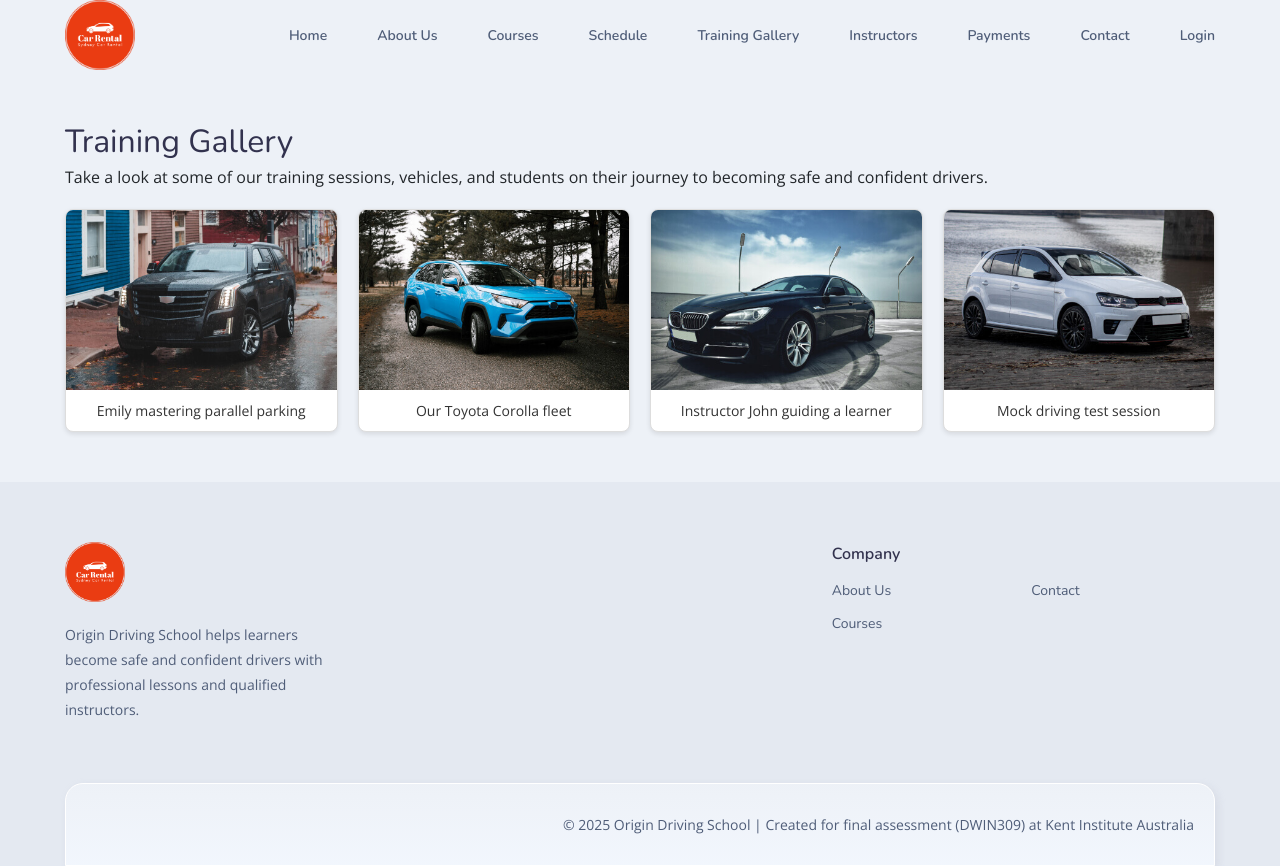
After one commit to shahrukhsiddique888/driving_school_php, a PHP site: page /gallery.php in a window 1280 px wide. The commit adds this page. Run offline with PHP 8.4, Linux system fonts and the light colour scheme.

Commit message:
traning gallery

```diff
--- a/origin_driving_school/assets/css/style.css
+++ b/origin_driving_school/assets/css/style.css
@@ -179,6 +179,7 @@ html {
 body {
   background: var(--alice-blue-1);
   overflow-x: hidden;
+  padding-top: 70px;
 }
 
 ::-webkit-scrollbar {
@@ -214,7 +215,7 @@ nav ul li ul li a:hover {
     background-color: #f0f0f0;
 }
 
-.container { padding-inline: 15px; }
+.container { padding-inline: 10px; }
 
 button, a { transition: var(--transition); }
 
@@ -1249,3 +1250,32 @@ button, a { transition: var(--transition); }
   .footer-list:last-of-type { width: 33.33%; }
 
 }
+
+.gallery-grid {
+  display: grid;
+  grid-template-columns: repeat(auto-fill, minmax(250px, 1fr));
+  gap: 20px;
+  margin-top: 20px;
+}
+
+.gallery-item {
+  border: 1px solid #ddd;
+  border-radius: 8px;
+  overflow: hidden;
+  background: #fff;
+  text-align: center;
+  box-shadow: 0 2px 5px rgba(0,0,0,0.1);
+}
+
+.gallery-item img {
+  width: 100%;
+  height: 180px;
+  object-fit: cover;
+  display: block;
+}
+
+.gallery-item p {
+  padding: 10px;
+  font-size: 14px;
+  color: #333;
+}
--- /dev/null
+++ b/origin_driving_school/gallery.php
@@ -0,0 +1,47 @@
+<?php
+include "includes/header.php";
+?>
+
+<main>
+  <section class="section gallery">
+    <div class="container">
+      <h2 class="h2 section-title">Training Gallery</h2>
+      <p class="section-text">
+        Take a look at some of our training sessions, vehicles, and students on
+        their journey to becoming safe and confident drivers.
+      </p>
+
+      <div class="gallery-grid">
+        <!-- Gallery Item 1 -->
+        <div class="gallery-item">
+          <img src="assets/images/car-4.jpg" alt="Student learning parallel parking">
+          <p>Emily mastering parallel parking</p>
+        </div>
+
+        <!-- Gallery Item 2 -->
+        <div class="gallery-item">
+          <img src="assets/images/car-1.jpg" alt="Training vehicle">
+          <p>Our Toyota Corolla fleet</p>
+        </div>
+
+        <!-- Gallery Item 3 -->
+        <div class="gallery-item">
+          <img src="assets/images/car-2.jpg" alt="Instructor guiding student">
+          <p>Instructor John guiding a learner</p>
+        </div>
+
+        <!-- Gallery Item 4 -->
+        <div class="gallery-item">
+          <img src="assets/images/car-3.jpg" alt="Mock driving test">
+          <p>Mock driving test session</p>
+        </div>
+
+        <!-- Add more items as needed -->
+      </div>
+    </div>
+  </section>
+</main>
+
+<?php
+include "includes/footer.php";
+?>
--- a/origin_driving_school/includes/footer.php
+++ b/origin_driving_school/includes/footer.php
@@ -5,7 +5,7 @@
     <div class="footer-top">
       <div class="footer-brand">
         <a href="#" class="logo">
-          <img src="/assets/images/logo.png" width="60" alt="Origin Driving School logo">
+          <img src="./assets/images/logo.png" width="60" alt="Origin Driving School logo">
         </a>
         <p class="footer-text">
           Origin Driving School helps learners become safe and confident drivers with professional lessons and qualified instructors.
--- a/origin_driving_school/includes/header.php
+++ b/origin_driving_school/includes/header.php
@@ -16,7 +16,7 @@
   <div class="container">
     <div class="overlay" data-overlay></div>
     <a href="/public/index.php" class="logo">
-      <img src="/assets/images/logo.png" width="70" alt="Origin Driving School logo">
+      <img src="./assets/images/logo.png" width="70" alt="Origin Driving School logo">
     </a>
     <nav class="navbar" data-navbar>
       <ul class="navbar-list">
```
Also changed, not shown: origin_driving_school/controllers/schedule.php (+24 -18 lines), origin_driving_school/models/Schedule.php (+22 -12 lines), origin_driving_school/schedule.php (+63 -0 lines), origin_driving_school/sql/schema.sql (+2 -21 lines).
